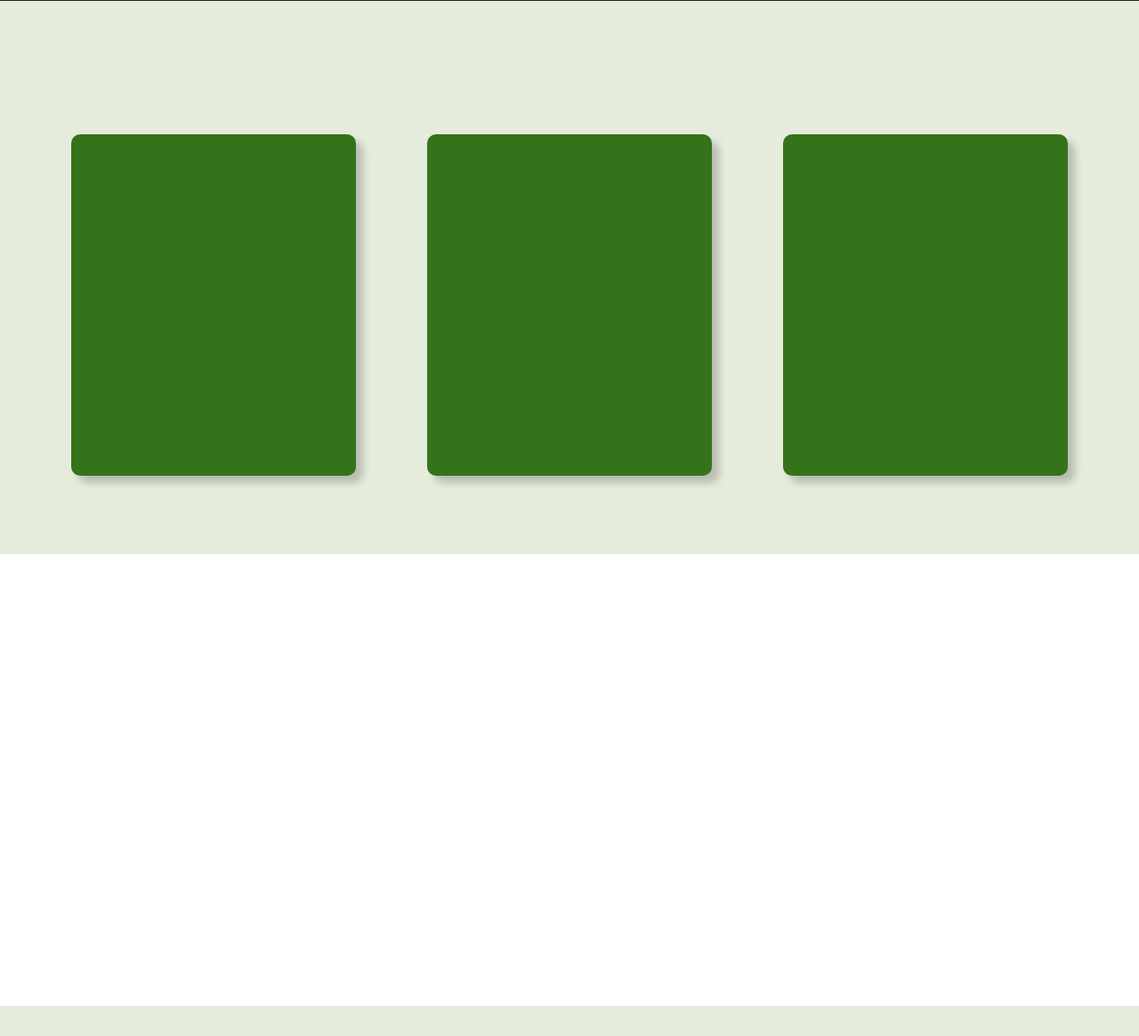
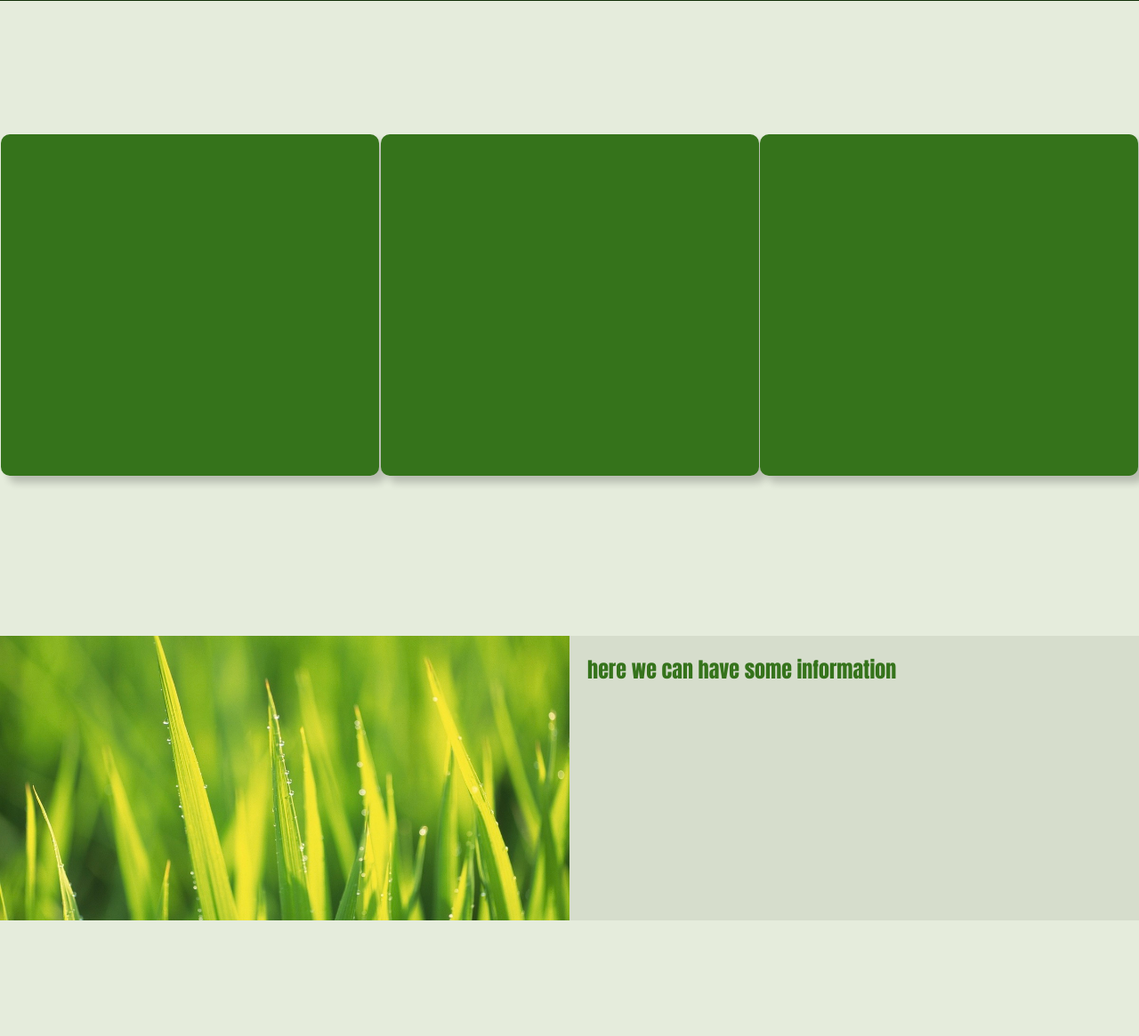
Before and after one commit to Indings/ElevatedPerformanceForYou, a PHP site: page /HomepageV2.html in a window 1280 px wide. Shown: the part 902-2067 px from the top of the page at 89% size. Run offline with PHP 8.4, Linux system fonts and the light colour scheme.

Commit message:
Added responsivity via media queries

```diff
--- a/Website/homepagecss.css
+++ b/Website/homepagecss.css
@@ -18,15 +18,6 @@ body{
     box-shadow: 0 8px 8px 0 rgba(0,0,0,0.2);
 }
 
-@media(max-width:900px){
-    .center{
-        width:100vw;
-    }
-    ul{
-        align-items: center;
-
-    }
-}
 .title{
     display:flex;
     justify-content: center;
@@ -114,9 +105,11 @@ a:hover{
     background-color:rgb(229, 236, 220);
 }
 .card{
+
     position:relative;
-    flex:22%;
-    max-width: 25vw;
+    flex:70%;
+    margin-bottom:10px;
+    max-width: 425px;
     min-height:300px;
     background-color: rgb(53, 115, 27);
     width: 15vw;
@@ -124,26 +117,26 @@ a:hover{
     border-radius: 10px;
     text-align: left;
     box-shadow: 8px 8px 8px 0 rgba(0,0,0,0.2);
+
+
 }
 .card:hover{
     box-shadow: 8px 8px 8px 0px rgba(0,0,0,0.4);
 }
 .midbanner{
-    position:relative;
+    display:flex;
     background-color:rgb(214, 221, 204);
     width:100%;
     height:40vh;
 
 }
 .bannerimg{
+    position:relative;
     width:50%;
     height:40vh;
 }
 .bannertext{
-    position:absolute;
-    top:20%;
-    left:65%;
-    transform: translate(-50%, -50%);
+    padding-left:20px;
     color:rgb(53, 115, 27);
     font-family:Impact;
     font-weight:normal;
@@ -175,3 +168,39 @@ a:hover{
 .footlist >li >a:hover {
     color:rgb(185, 207, 171);
 }
+.video{
+    width:560px;
+}
+@media(max-width:1300px){
+    .card{
+        margin-bottom: 30px;
+
+    }
+}
+@media(max-width:864px){
+    .card{
+        margin-bottom:10px;
+    }
+    .cardcontainer{
+        padding-top: 50px;
+        padding-bottom: 50px;
+    }
+}
+@media(max-width:900px){
+    a{
+        font-size: 20px;
+    }
+}
+@media(max-width:750px){
+    a{
+        font-size: 15px;
+    }
+}
+@media(max-width:600px){
+    a{
+        font-size: 10px;
+    }
+    .video{
+        width:420px;
+    }
+}
```
